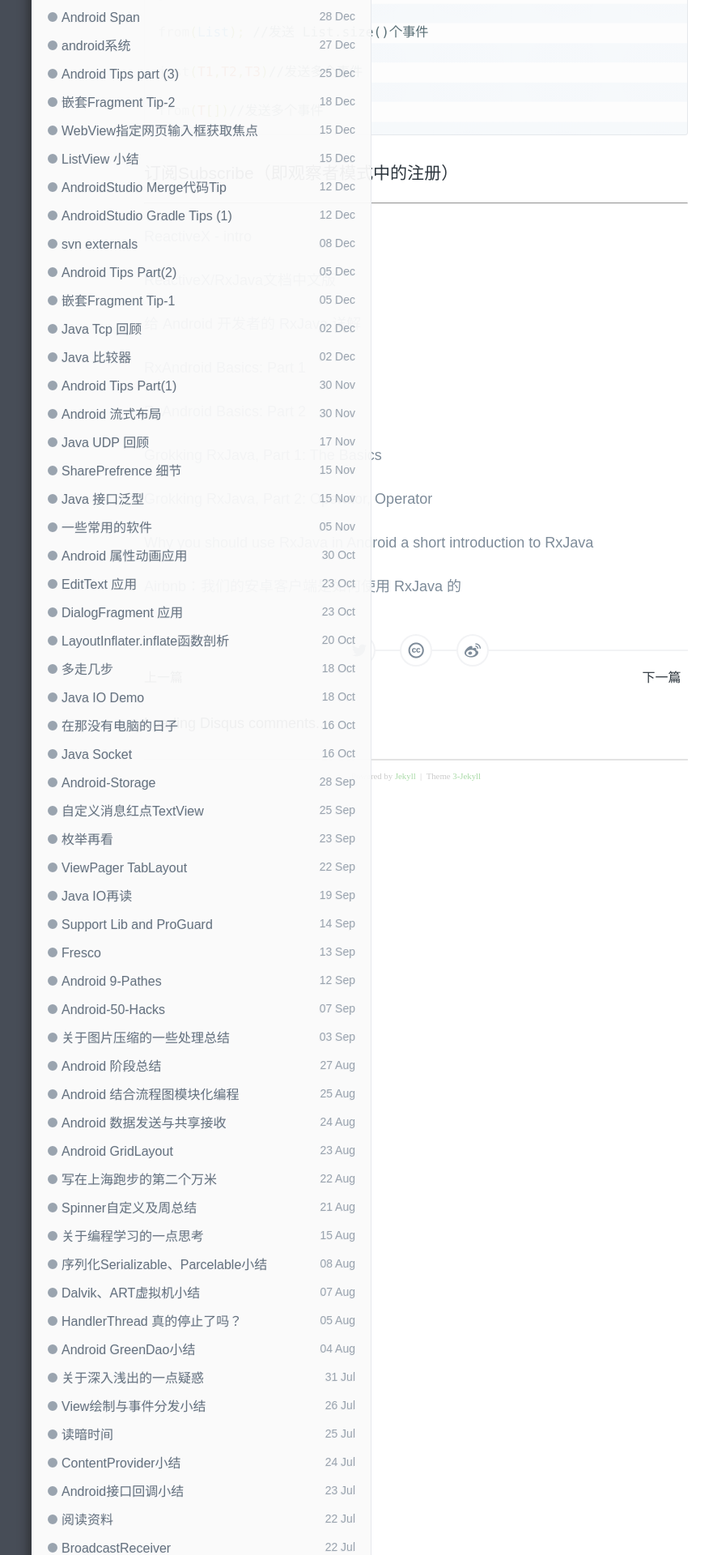
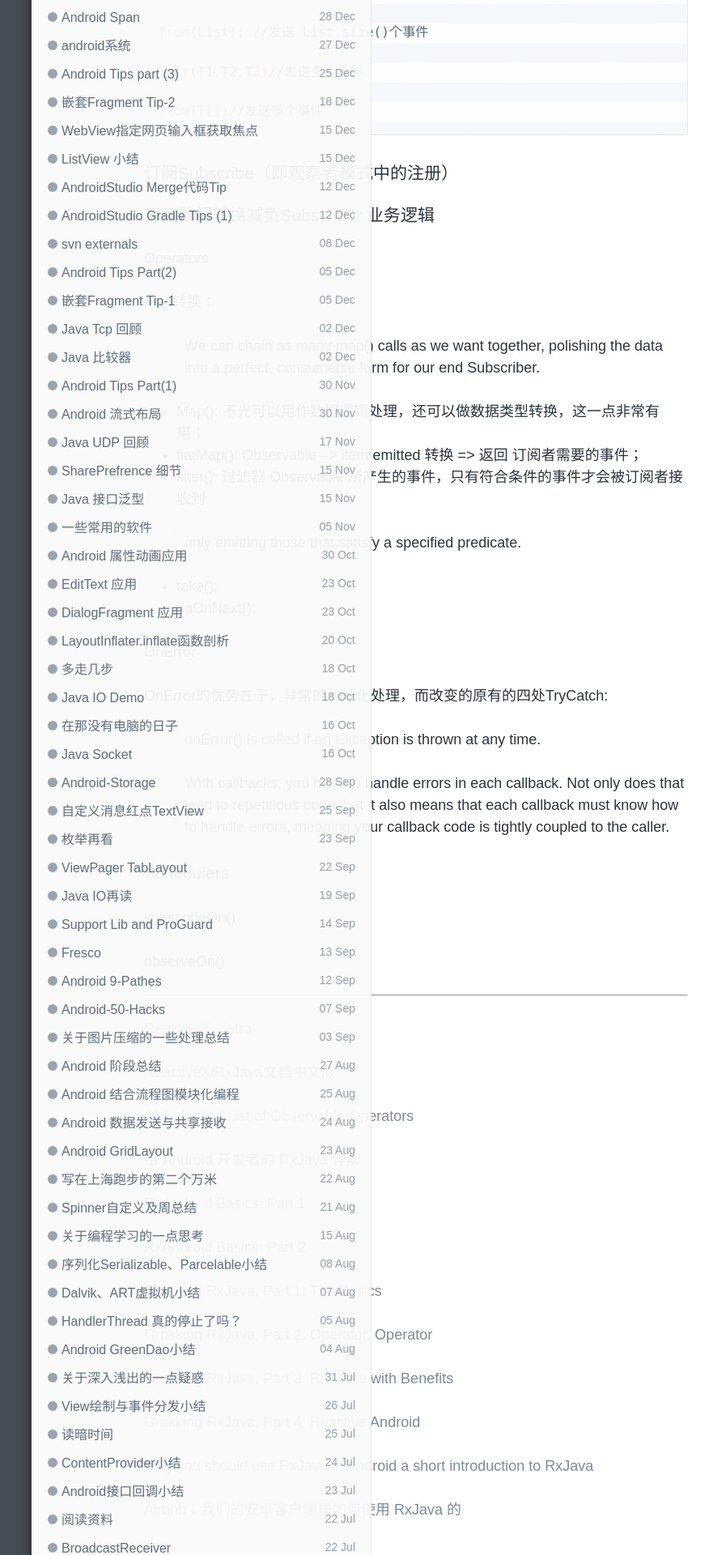
Before and after one commit to enlipan/enlipan.github.io, a Jekyll site: the page built from _posts/2016-08-30-rxjava-intro.md, in a window 1280 px wide. Shown: the part 2730-4650 px from the top of the page at 81% size, without its empty margins (126-1007 px from the left). Built offline with Jekyll 4.4.1, drawn with Linux system fonts in a browser that asks for light colours; nearby versions of some CDN libraries; comment, search, counter and statistics services are not loaded.

Commit message:
modify rxjava

```diff
--- a/_posts/2016-08-30-rxjava-intro.md
+++ b/_posts/2016-08-30-rxjava-intro.md
@@ -104,6 +104,40 @@
 
 
 
+### 巧用数据转换减负Subscriber 业务逻辑
+
+#### Operators
+
+Map转换：
+
+> We can chain as many map() calls as we want together, polishing the data into a perfect, consumable form for our end Subscriber.
+
+* Map(): 不光可以用作数据逻辑处理，还可以做数据类型转换，这一点非常有用；
+
+* flatMap(): Observable --> item emitted 转换 => 返回 订阅者需要的事件；
+
+* filter(): 过滤器 Observable 所产生的事件，只有符合条件的事件才会被订阅者接收到
+
+>  only emitting those that satisfy a specified predicate.
+
+* take():
+
+* doOnNext():
+
+####  OnError
+
+OnError的优势在于，异常的统一化处理，而改变的原有的四处TryCatch:
+
+> onError() is called if an Exception is thrown at any time.
+
+> With callbacks, you have to handle errors in each callback. Not only does that lead to repetitious code, but it also means that each callback must know how to handle errors, meaning your callback code is tightly coupled to the caller.
+
+
+### Schedulers
+
+subscribeOn()
+
+observeOn()
 
 
 ---
@@ -111,6 +145,8 @@
 [ReactiveX - intro](http://reactivex.io/intro.html)
 
 [ReactiveX/RxJava文档中文版](https://mcxiaoke.gitbooks.io/rxdocs/content/)
+
+[Alphabetical List of Observable Operators](https://github.com/ReactiveX/RxJava/wiki/Alphabetical-List-of-Observable-Operators)
 
 [给 Android 开发者的 RxJava 详解](http://gank.io/post/560e15be2dca930e00da1083)
 
@@ -122,6 +158,10 @@
 
 [Grokking RxJava, Part 2: Operator, Operator](http://blog.danlew.net/2014/09/22/grokking-rxjava-part-2/)
 
+[Grokking RxJava, Part 3: Reactive with Benefits](http://blog.danlew.net/2014/09/30/grokking-rxjava-part-3/)
+
+[Grokking RxJava, Part 4: Reactive Android](http://blog.danlew.net/2014/10/08/grokking-rxjava-part-4/)
+
 [Why you should use RxJava in Android a short introduction to RxJava](http://blog.feedpresso.com/2016/01/25/why-you-should-use-rxjava-in-android-a-short-introduction-to-rxjava.html)
 
 [Airbnb：我们的安卓客户端是如何使用 RxJava 的](https://realm.io/cn/news/kau-felipe-lima-adopting-rxjava-airbnb-android/)
```
